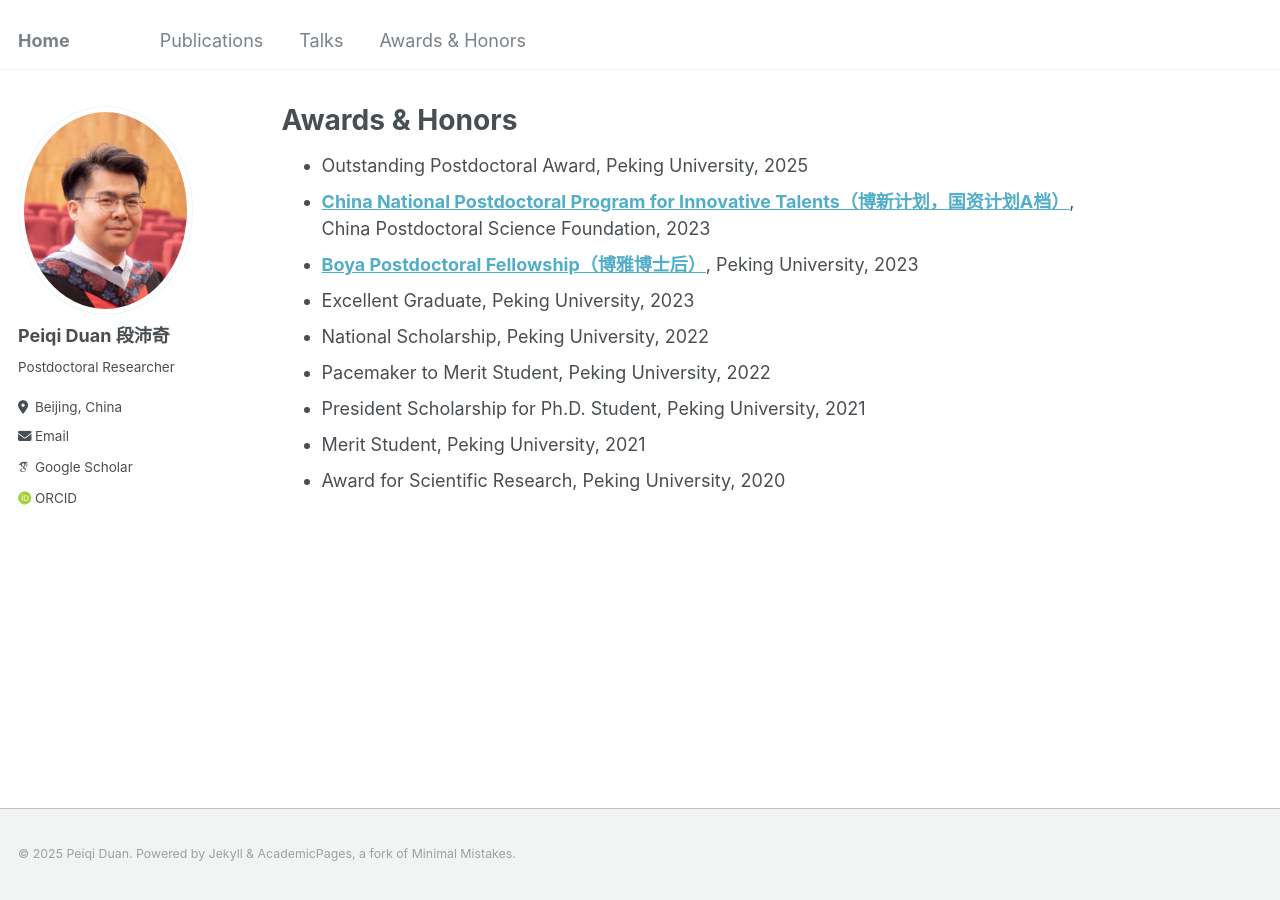
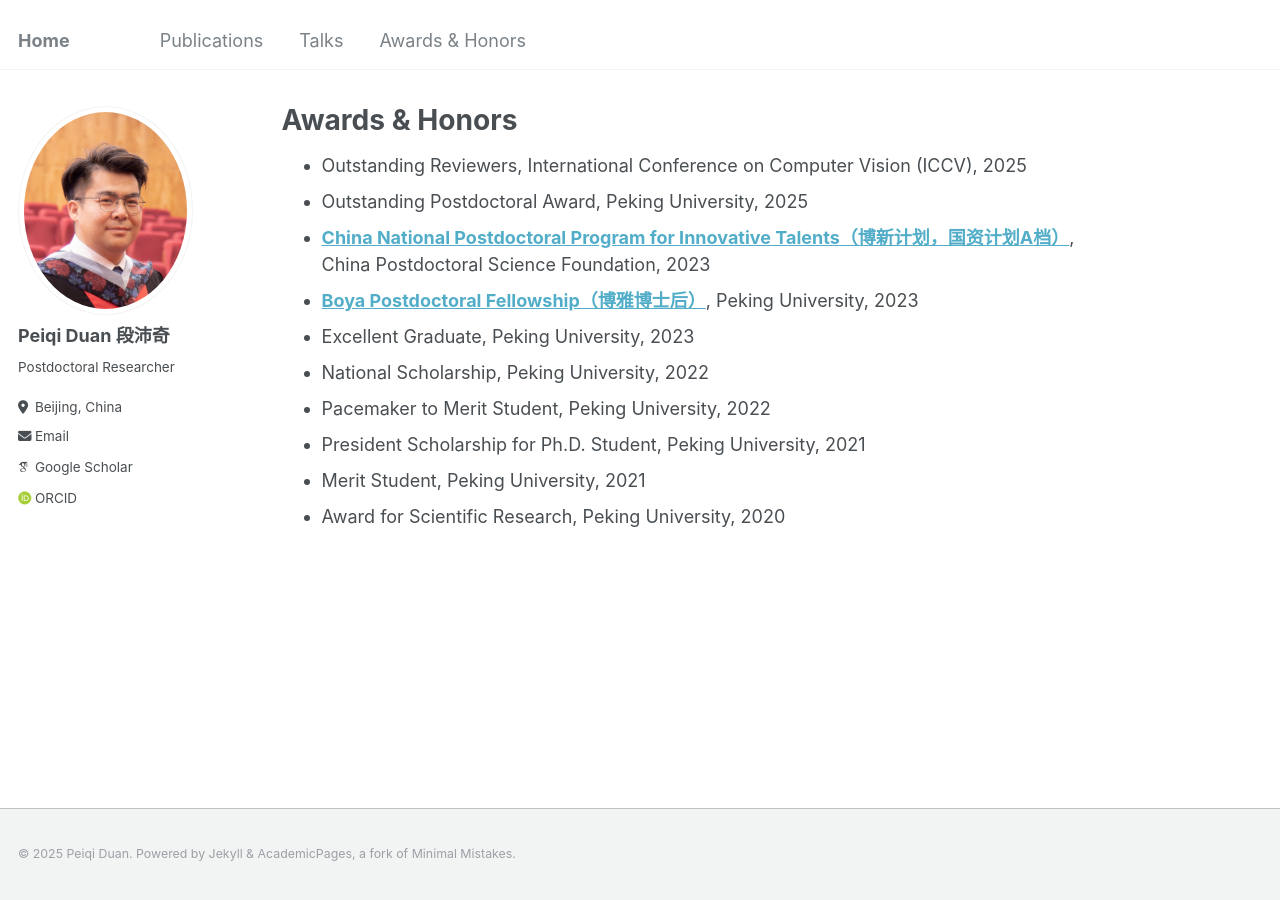
Before and after one commit to peiqi-duan/peiqi-duan.github.io, a Jekyll site: the page built from _pages/teaching.html, in a window 1280 px wide. Built offline with Jekyll 4.4.1, drawn with Linux system fonts in a browser that asks for light colours; some web fonts are replaced.

Commit message:
Update teaching.html

```diff
--- a/_pages/teaching.html
+++ b/_pages/teaching.html
@@ -12,6 +12,7 @@ author_profile: true
 <ul>
 
 
+<li>Outstanding Reviewers, International Conference on Computer Vision (ICCV), 2025</li>
 <li>Outstanding Postdoctoral Award, Peking University, 2025</li>
 <li><a href="https://jj.chinapostdoctor.org.cn/website/showinfo.html?infoid=1dd1973a-110f-4140-9119-40deb0784c07"><b>China National Postdoctoral Program for Innovative Talents（博新计划，国资计划A档）</b></a>, <br>China Postdoctoral Science Foundation, 2023</li>
 <li><a href="http://postdocs.pku.edu.cn/zpxx/145853.htm"><b>Boya Postdoctoral Fellowship（博雅博士后）</b></a>, Peking University, 2023</li>
```
